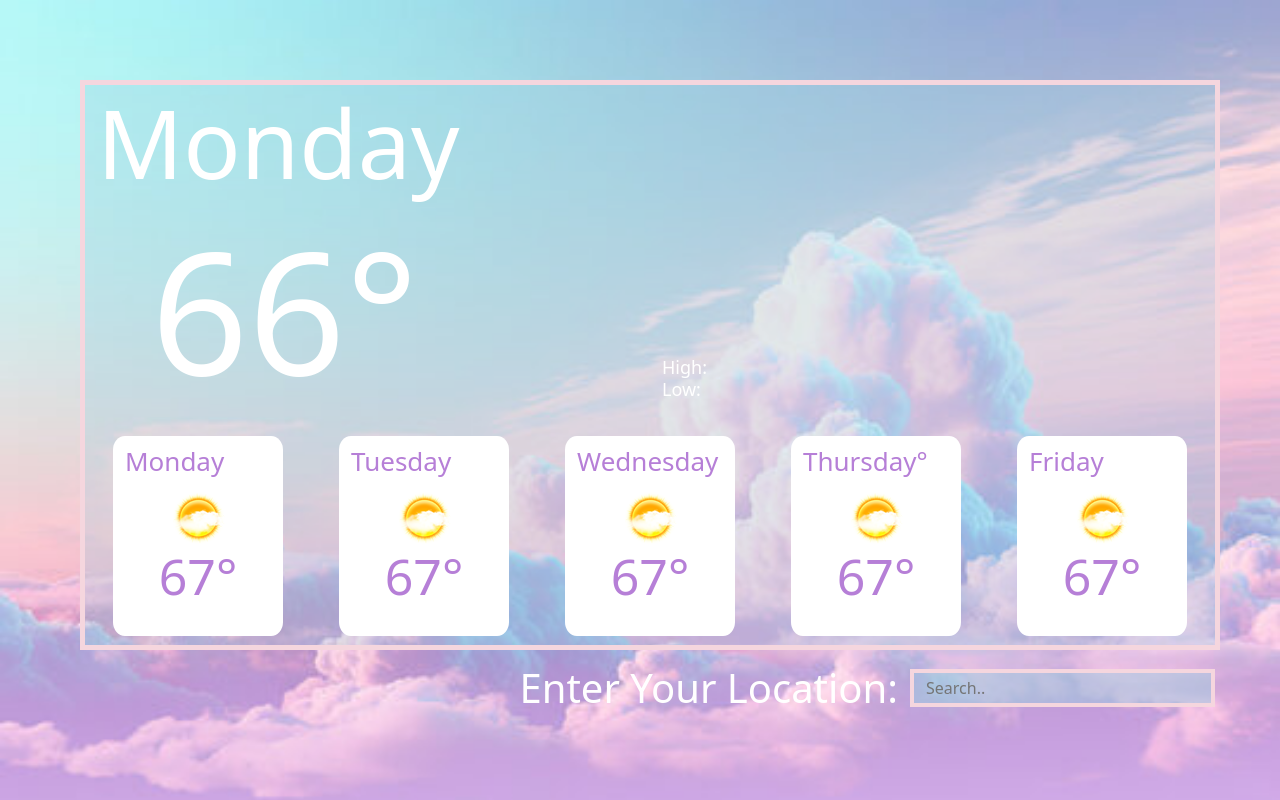
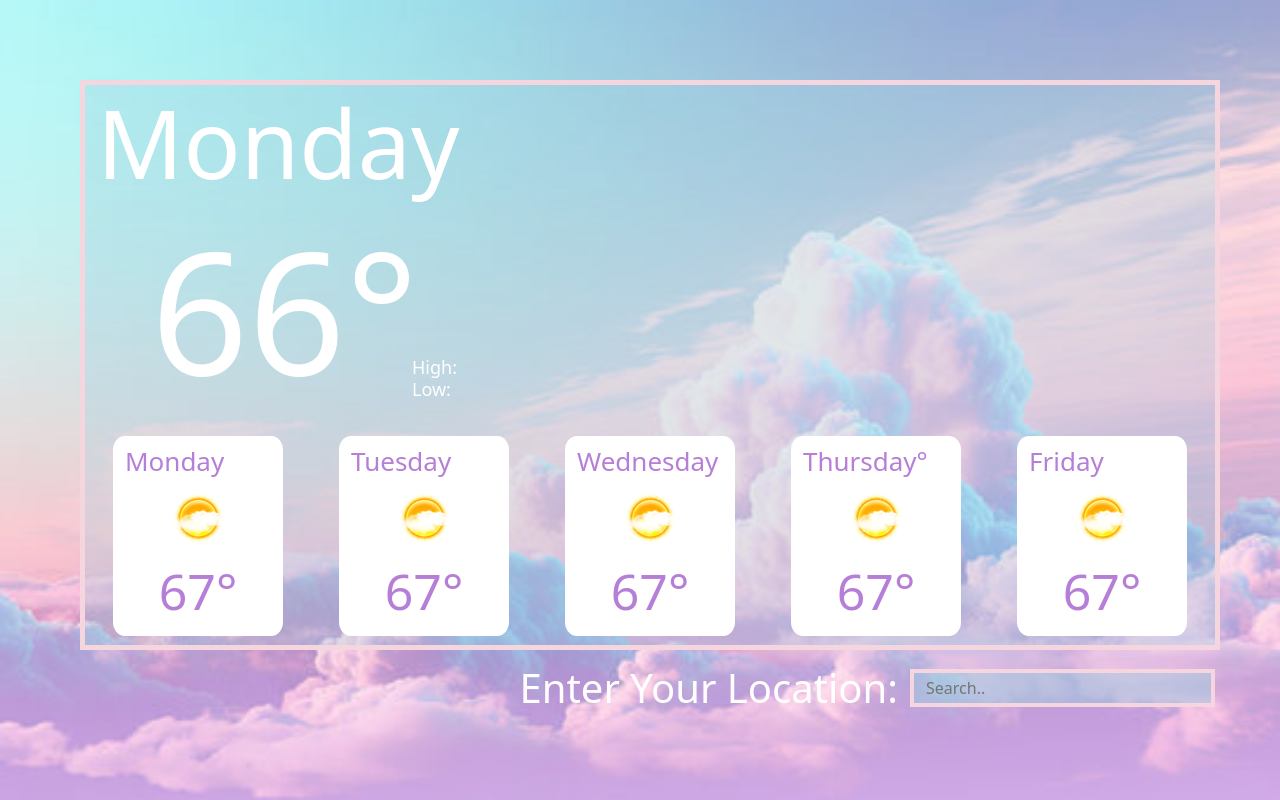
Before and after one commit to Raquelbateman/BryantAWeatherApp, a plain HTML site: page index.html in a window 1280 px wide. Drawn offline with nearby package versions, Linux system fonts and the light colour scheme.

Commit message:
good night

```diff
--- a/index.html
+++ b/index.html
@@ -18,7 +18,7 @@
             <div class="col-md-6">
                 <h5 class="currentTemp">66°</h5>
             </div>
-            <div class="col-md-5"> <!-- Adjust the column width as needed -->
+            <div class="col-md-6" style="margin-left: -250px;">
                 <h3 class="highLow">High:<br>Low:</h3>
             </div>
         </div>
--- a/styles/style.css
+++ b/styles/style.css
@@ -38,7 +38,7 @@ body {
     justify-content: center;
     color:#B67FD7;
     font-size: 50px;
-    margin-bottom: 70px;;
+    margin-top: 10%;
 }
 
 .weekDay{
```
